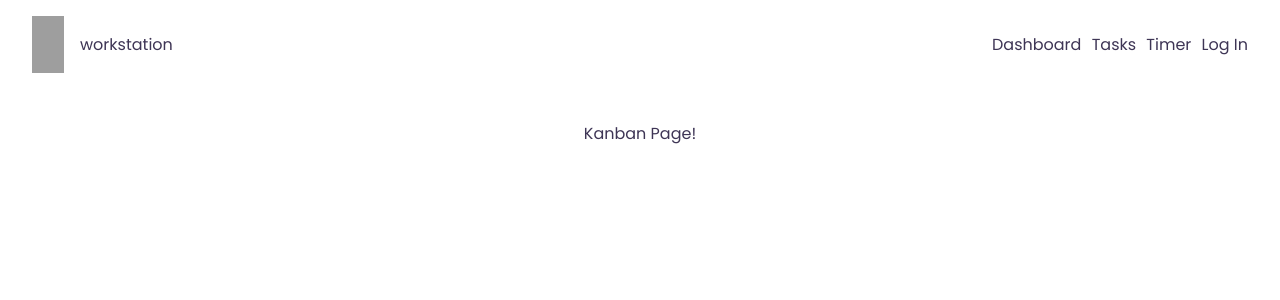
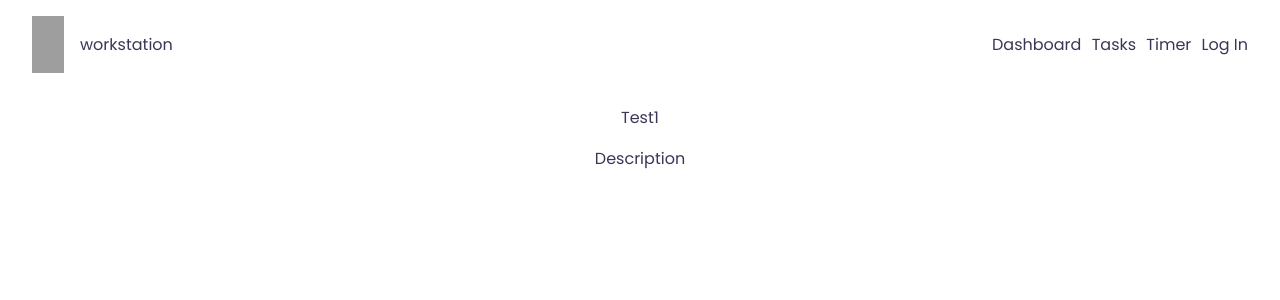
Before and after one commit to mei-lu/flowstate, a React (Create React App) app: page /tasks in a window 1280 px wide. Shown: the top 300 px of the page. Built offline with nearby package versions, Linux system fonts and the light colour scheme; grey boxes are pictures that could not be loaded.

Commit message:
Add weights to google fonts

```diff
--- a/src/App.css
+++ b/src/App.css
@@ -1,4 +1,4 @@
-@import url('https://fonts.googleapis.com/css2?family=Poppins&display=swap');
+@import url('https://fonts.googleapis.com/css2?family=Poppins:wght@300;400;500&display=swap');
 
 .App {
   text-align: center;
@@ -8,6 +8,18 @@
   width: 100%;
   font-family: 'Poppins', sans-serif;
   color: rgb(62, 53, 85);
+}
+
+h5 {
+  font-weight: 400;
+}
+
+h1 {
+  font-weight: 500;
+}
+
+h2 {
+  font-weight: 500;
 }
 
 a {
@@ -267,10 +279,16 @@ ul {
 
 .dashboard-heading {
   font-size: 1.5rem;
-  font-weight: bold;
+  font-weight: 500;
   margin: 0.5rem;
 }
 
 .small-stats-group {
   grid-area: small-stats-section;
 }
+
+/* Kanban */
+
+.task-card {
+  font-weight: bolder;
+}
--- a/src/components/kanban/TaskCard.jsx
+++ b/src/components/kanban/TaskCard.jsx
@@ -1,7 +1,14 @@
 import React from 'react';
 
 class TaskCard extends React.Component{
-
+    render() {
+        return <div>
+            <div className='task-title'>{this.props.title}</div>
+            <p>{this.props.description}</p>
+            <p>{this.props.steps}</p>
+            <p>{this.props.dueDate}</p>
+        </div>
+    }
 }
 
 export default TaskCard;
--- a/src/pages/Kanban.jsx
+++ b/src/pages/Kanban.jsx
@@ -1,11 +1,14 @@
 import React from 'react';
+import TaskCard from '../components/kanban/TaskCard';
 
 class Kanban extends React.Component {
     // constructor(props) {
     //     super(props);
     // }
     render() {
-        return <p>Kanban Page!</p>
+        return <div>
+            <TaskCard title='Test1' description='Description'/>
+        </div>
        }
 }
 
--- a/src/pages/Signup.jsx
+++ b/src/pages/Signup.jsx
@@ -52,7 +52,7 @@ class Signup extends React.Component{
                 <input type="text" placeholder='Email' name='email' className='login-field' onChange={e => this.handleForm(e)}/>
                 <input type="password" placeholder='Password' name='password' className='login-field' onChange={e => this.handleForm(e)}/>
                 <button className='login-button'>Sign Up</button>
-                <h5>Already have an account? <Link to='/login'>Login</Link></h5>
+                <h5>Already have an account? <Link to='/login'><b>Login</b></Link></h5>
             </form>
     </div>
     }
```
